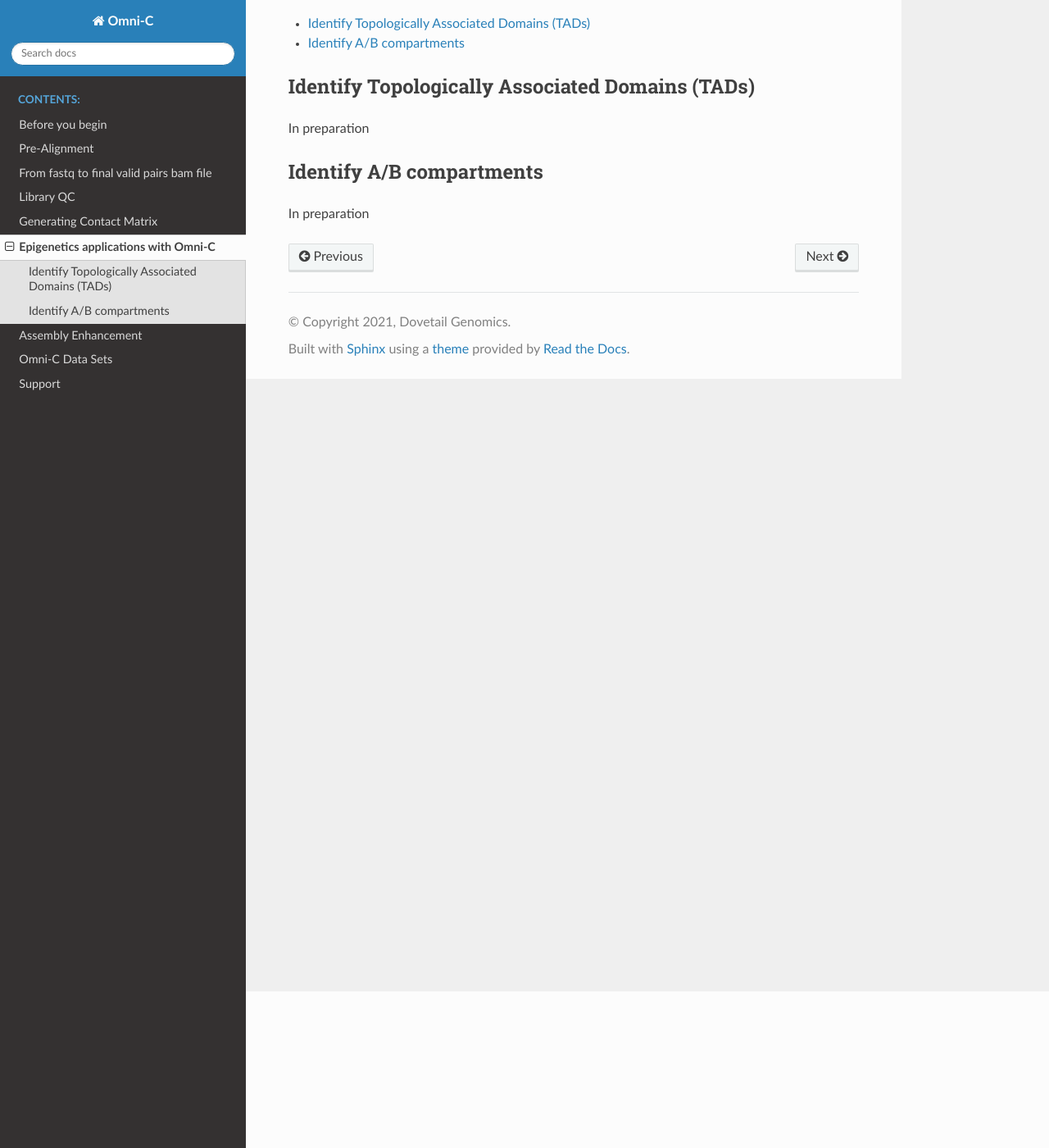
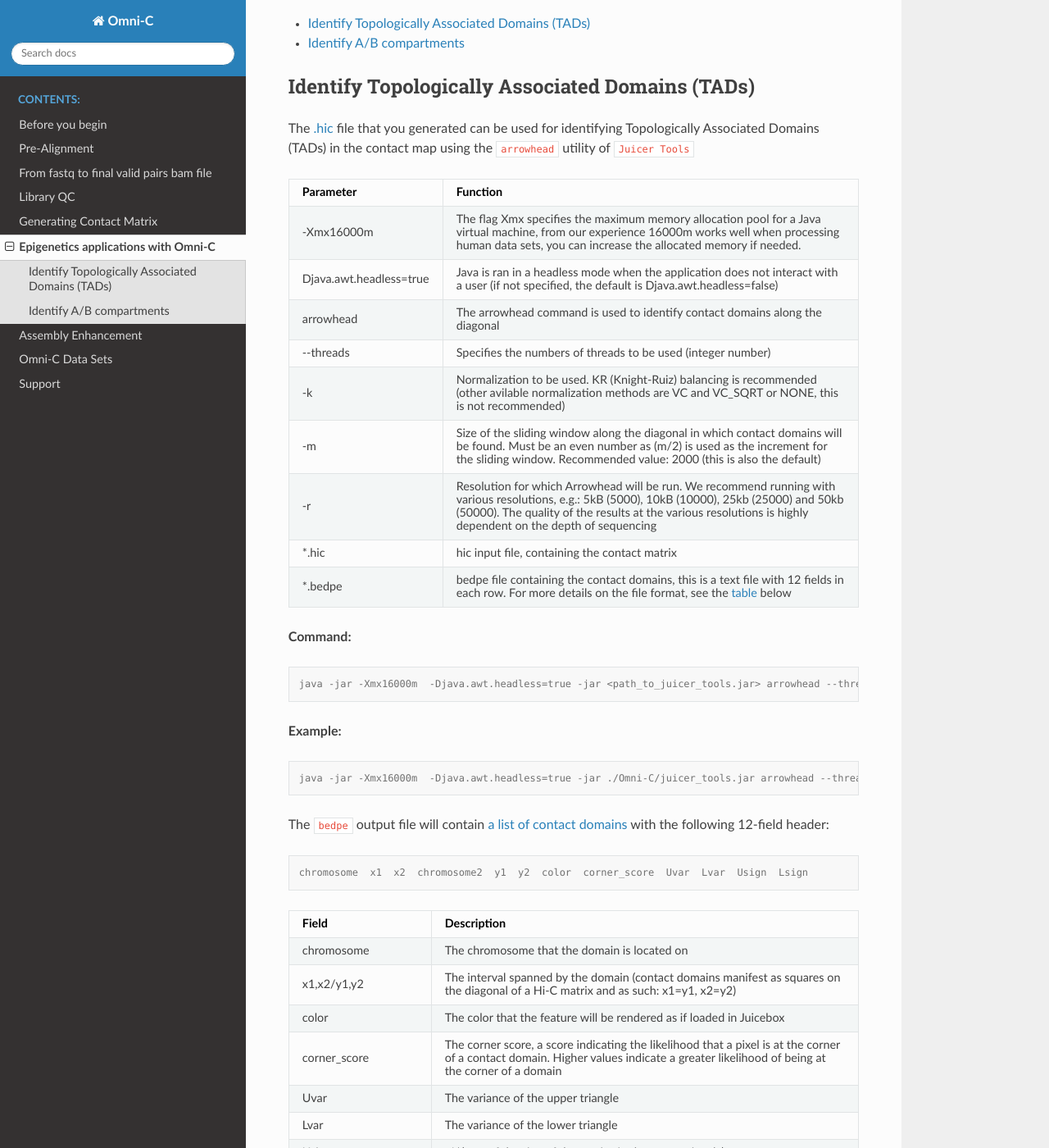
Before and after one commit to dovetail-genomics/Omni-C, a Sphinx documentation site: the page built from docs/source/epigenetics.rst, in a window 1280 px wide and 1400 px high, scrolled down 191 px. Shown: the whole window at 82% size. Built offline with Sphinx 7.4.7 and the Read the Docs theme 2.0.0, drawn with Linux system fonts in a browser that asks for light colours; some of the changed text lies outside the part shown.

Commit message:
update get_qc.py

```diff
--- a/docs/source/contact_map.rst
+++ b/docs/source/contact_map.rst
@@ -64,13 +65,13 @@ The :ref:`.pairs<GPB>` file that you generated in the :ref:`From fastq to final
 
 .. code-block:: console
 
-   java -Xmx16000m  -Djava.awt.headless=true -jar <path_to_juicer_tools.jar> pre --threads <no_of_threads> <mapped.pairs> <contact-map.hic> <ref.genome>
+   java -Xmx<memory>  -Djava.awt.headless=true -jar <path_to_juicer_tools.jar> pre --threads <no_of_threads> <mapped.pairs> <contact_map.hic> <ref.genome>
 
 **Example:**
 
 .. code-block:: console
 
-   java -Xmx16000m  -Djava.awt.headless=true -jar ./Omni-C/juicer_tools_1.22.01.jar pre --threads 16 mapped.pairs contact_map.hic hg38.genome
+   java -Xmx48000m  -Djava.awt.headless=true -jar ./Omni-C/juicer_tools.jar pre --threads 16 mapped.pairs contact_map.hic hg38.genome
 
 
 .. admonition:: Tip no.2
--- a/docs/source/epigenetics.rst
+++ b/docs/source/epigenetics.rst
@@ -16,8 +16,43 @@ In this section you will learn how to:
 Identify Topologically Associated Domains (TADs)
 ------------------------------------------------
 
-In preparation
+The :ref:`.hic<PTH>` file that you generated can be used for identifying Topologically Associated Domains (TADs) in the contact map using the ``arrowhead`` utility of ``Juicer Tools``
 
+.. csv-table::
+   :file: tables/arrow.csv
+   :header-rows: 1
+   :widths: 25 75
+   :class: tight-table
+
+
+**Command:**
+
+.. code-block:: console
+
+   java -jar -Xmx16000m  -Djava.awt.headless=true -jar <path_to_juicer_tools.jar> arrowhead --threads <no_of_threads> -k <normalization_type> -m <sliding_window> -r <resolution> <*.hic> <*.bedpe>
+
+**Example:**
+
+.. code-block:: console
+
+   java -jar -Xmx16000m  -Djava.awt.headless=true -jar ./Omni-C/juicer_tools.jar arrowhead --threads 16 -k KR -m 2000 -r 10000 contact_map.hic TAD10kb.bedpe
+
+
+
+.. _TFORMAT:
+
+The ``bedpe`` output file will contain `a list of contact domains <https://github.com/aidenlab/juicer/wiki/Arrowhead#domain-list-content>`_  with the following 12-field header:
+
+.. code-block:: console
+
+   chromosome  x1  x2  chromosome2  y1  y2  color  corner_score  Uvar  Lvar  Usign  Lsign
+
+
+.. csv-table::
+   :file: tables/TAD.csv
+   :header-rows: 1
+   :widths: 25 75
+   :class: tight-table
 
 .. _IAC:
 
--- /dev/null
+++ b/docs/source/tables/TAD.csv
@@ -0,0 +1,9 @@
+Field,Description
+chromosome,The chromosome that the domain is located on
+"x1,x2/y1,y2","The interval spanned by the domain (contact domains manifest as squares on the diagonal of a Hi-C matrix and as such: x1=y1,  x2=y2)"
+color,The color that the feature will be rendered as if loaded in Juicebox
+corner_score,"The corner score, a score indicating the likelihood that a pixel is at the corner of a contact domain. Higher values indicate a greater likelihood of being at the corner of a domain"
+Uvar,The variance of the upper triangle
+Lvar,The variance of the lower triangle
+Usign,\-1\*(sum of the sign of the entries in the upper triangle)
+Lsign,Sum of the sign of the entries in the lower triangle
--- /dev/null
+++ b/docs/source/tables/arrow.csv
@@ -0,0 +1,10 @@
+Parameter,Function
+\-Xmx16000m,"The flag Xmx specifies the maximum memory allocation pool for a Java virtual machine\, from our experience 16000m works well when processing human data sets\, you can increase the allocated memory if needed."
+Djava.awt.headless=true,"Java is ran in a headless mode when the application does not interact with a user (if not specified\, the default is Djava.awt.headless=false)"
+arrowhead,The arrowhead command is used to identify contact domains along the diagonal
+\--threads,Specifies the numbers of threads to be used (integer number)
+\-k,"Normalization to be used. KR (Knight-Ruiz) balancing is recommended (other avilable normalization methods are VC and VC_SQRT or NONE,  this is not recommended)  "
+\-m,Size of the sliding window along the diagonal in which contact domains will be found. Must be an even number as (m/2) is used as the increment for the sliding window. Recommended value: 2000 (this is also the default)
+\-r,"Resolution for which Arrowhead will be run. We recommend running with various resolutions,  e.g.: 5kB (5000),  10kB (10000),  25kb (25000) and 50kb (50000). The quality of the results at the various resolutions is highly dependent on the depth of sequencing "
+\*.hic,"hic input file\, containing the contact matrix"
+\*.bedpe,"bedpe file containing the contact domains,  this is a text file with 12 fields in each row. For more details on the file format,  see the :ref:`table<TFORMAT>` below"
--- a/docs/source/tables/matrix_hic.csv
+++ b/docs/source/tables/matrix_hic.csv
@@ -1,5 +1,5 @@
 Parameter,Function
--Xmx16000m,"The flag Xmx specifies the maximum memory allocation pool for a Java virtual machine, from our experience 16000m works well when processing human data sets, you can increase the allocated memory if needed."
+-Xmx,"The flag Xmx specifies the maximum memory allocation pool for a Java virtual machine, from our experience 48000m works well when processing human data sets. If you are not sure how much memory your system has, run the command ``free -h`` and check the value under `total`."
 Djava.awt.headless=true,"Java is ran in a headless mode when the application does not interact with a user (if not specified, the default is Djava.awt.headless=false)"
 pre,The pre command allows users to create .hic files from their own data
 --threads,Specifies the numbers of threads to be used (integer number)
```
Also changed, not shown: other parts of docs/source/contact_map.rst (+1 -0 lines), docs/source/assembly.rst (+49 -1 lines), get_qc.py (+1 -9 lines).
